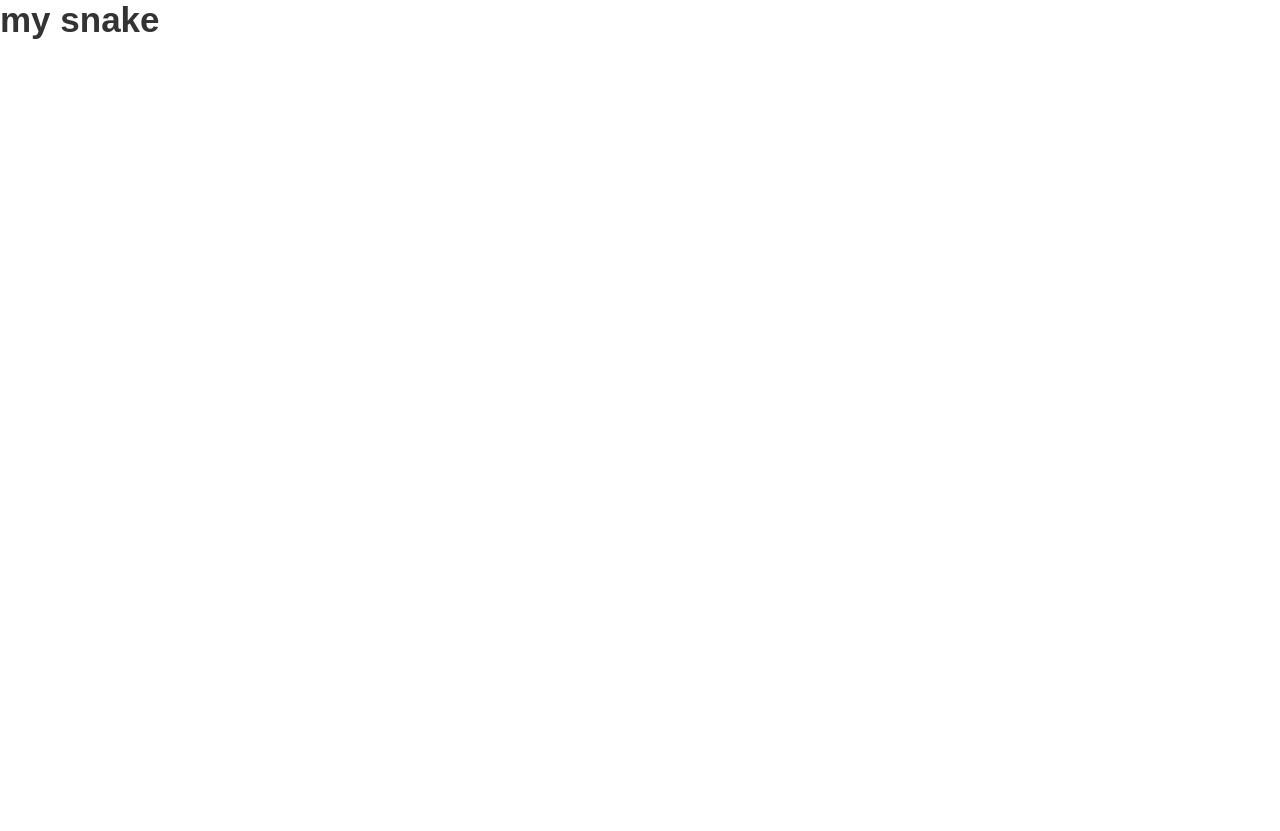
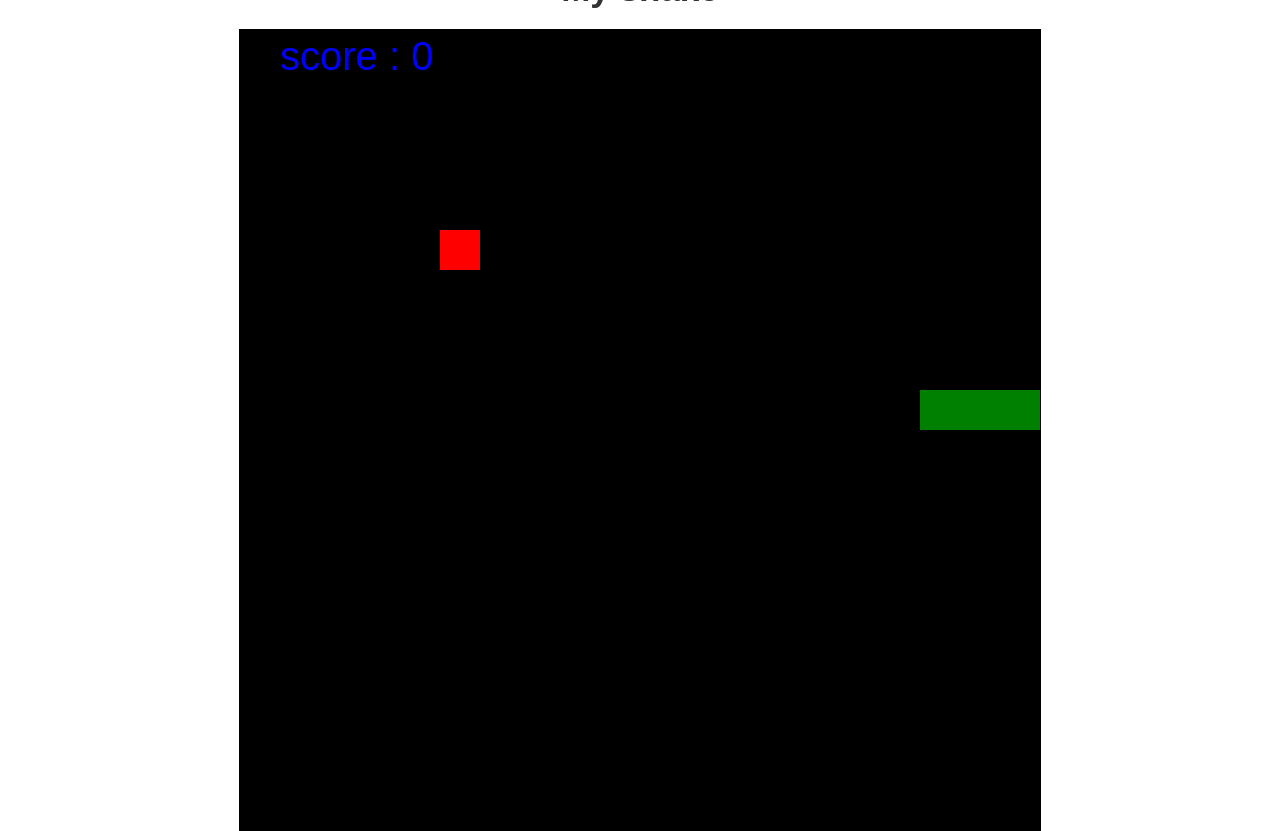
Before and after one commit to alexbtv/snake, a website built with webpack: page src/index.html in a window 1280 px wide. Before the commit the page ends 800 px from the top, so only its background shows below. Built offline with nearby package versions, Linux system fonts and the light colour scheme.

Commit message:
first version of snake

```diff
--- a/package.json
+++ b/package.json
@@ -25,6 +25,7 @@
     "webpack-dev-server": "^3.11.2"
   },
   "dependencies": {
-    "clean-webpack-plugin": "^3.0.0"
+    "clean-webpack-plugin": "^3.0.0",
+    "core-js": "^3.8.2"
   }
 }
--- a/src/assets/styles/_base.scss
+++ b/src/assets/styles/_base.scss
@@ -8,6 +8,13 @@ body {
   font-size: 1.6rem;
   color: var(--text);
   font-family: var(--font-family);
+  height: 100vh;
+  width: 100%;
+  display: flex;
+  flex-direction: column;
+  justify-content: center;
+  align-items: center;
+  background: white;
 }
 
 h1,
--- a/src/assets/styles/styles.scss
+++ b/src/assets/styles/styles.scss
@@ -4,3 +4,8 @@
 @import "media-queries";
 @import "utils";
 @import "base";
+
+
+canvas {
+  border: 1px solid black;
+}
--- a/src/index.html
+++ b/src/index.html
@@ -6,6 +6,8 @@
     <title>Document</title>
 </head>
 <body>
-    <h1>my snake</h1>
+    <h1>My snake</h1>
+
+    <canvas width="800px" height="800px"></canvas>
 </body>
 </html>
--- a/src/index.js
+++ b/src/index.js
@@ -1 +1,147 @@
 import "./assets/styles/styles.scss";
+
+const canvas = document.querySelector("canvas");
+const ctx = canvas.getContext("2d");
+
+const speed = 800;
+
+const gridElem = 40; //20*20
+const snake = [
+  [9, 9],
+  [8, 9],
+  [7, 9],
+];
+
+let apple = [5, 5];
+
+let direction = "e";
+
+let score = 0;
+
+window.addEventListener("keydown", (event) => {
+  console.log(event);
+  switch (event.key) {
+    case "ArrowRight": {
+      direction = "e";
+      break;
+    }
+    case "ArrowLeft": {
+      direction = "o";
+      break;
+    }
+    case "ArrowUp": {
+      direction = "n";
+      break;
+    }
+    case "ArrowDown": {
+      direction = "s";
+      break;
+    }
+  }
+});
+
+const drawMap = () => {
+  ctx.fillStyle = "black";
+  ctx.fillRect(0, 0, 800, 800);
+};
+
+const drawSnake = () => {
+  ctx.fillStyle = "green";
+  for (let body of snake) {
+    ctx.fillRect(body[0] * gridElem, body[1] * gridElem, gridElem, gridElem);
+  }
+};
+
+const drawApple = () => {
+  console.log("je suis la");
+  ctx.fillStyle = "red";
+  ctx.fillRect(apple[0] * gridElem, apple[1] * gridElem, gridElem, gridElem);
+};
+
+const drawScore = () => {
+  ctx.fillStyle = "blue";
+  ctx.font = "40px sans-serif";
+  ctx.textBaseLine = "top";
+  ctx.fillText(`score : ${score}`,gridElem,gridElem);
+};
+
+const gameOver = () => {
+  if (
+    snake[0][0] > 19 ||
+    snake[0][0] < 0 ||
+    snake[0][1] > 19 ||
+    snake[0][1] < 0
+  ) {
+    return true;
+  } else {
+    const [head, ...body] = snake; //deconstruction de snake : le premier elem(la tete) dans head et le reste (le corps) dans body.
+    //on compare la tete avec chaque elem de body pour vérifier que si c'est egal, c'est qu'on se mord.
+    for (let bodyElem of body) {
+      if (bodyElem[0] === head[0] && bodyElem[1] === head[1]) {
+        return true;
+      }
+    }
+  }
+  return false;
+};
+
+const updateSnakePosition = () => {
+  let head;
+  switch (direction) {
+    case "e": {
+      head = [snake[0][0] + 1, snake[0][1]];
+      break;
+    }
+    case "o": {
+      head = [snake[0][0] - 1, snake[0][1]];
+      break;
+    }
+    case "s": {
+      head = [snake[0][0], snake[0][1] + 1];
+      break;
+    }
+    case "n": {
+      head = [snake[0][0], snake[0][1] - 1];
+      break;
+    }
+  }
+
+  snake.unshift(head);
+  if (head[0] === apple[0] && head[1] === apple[1]) {
+    generateApple();
+  } else {
+    snake.pop();
+  }
+
+  return gameOver();
+};
+
+const generateApple = () => {
+  score++;
+  const [x, y] = [
+    Math.trunc(Math.random() * 19),
+    Math.trunc(Math.random() * 19),
+  ];
+  apple = [x, y];
+  for (let body of snake) {
+    if (body[0] === x && body[1] === y) {
+      return generateApple();
+    }
+  }
+};
+
+const move = () => {
+  if (!updateSnakePosition()) {
+    drawMap();
+    drawSnake();
+    drawApple();
+    drawScore();
+    setTimeout(() => {
+      requestAnimationFrame(move);
+    }, 1000 - speed);
+  } else {
+    alert("Perdu !");
+  }
+};
+
+requestAnimationFrame(move);
```
Also changed, not shown: 2 other files.
